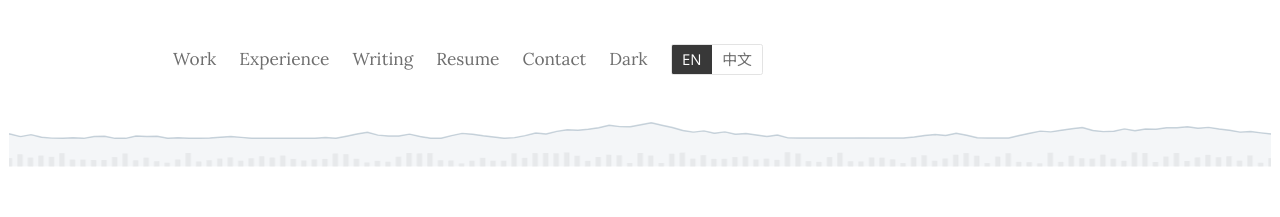
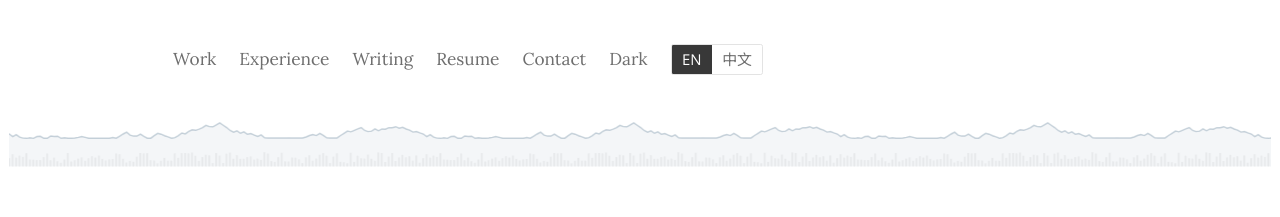
Before and after one commit to CMOMO7581/momo-website, a Next.js app: page / in a window 1280 px wide. Shown: the part 166-383 px from the top of the page. Built offline with nearby package versions, Linux system fonts and the light colour scheme; a web font is replaced by a local one.

Commit message:
Header chart: fixed-width tiles so speed and bar width match on every screen
Co-Authored-By: Claude Opus 5.5 <noreply@anthropic.com>

```diff
--- a/app/globals.css
+++ b/app/globals.css
@@ -50,8 +50,8 @@ hr{border:0;border-top:1px solid var(--rule);margin:52px 0}
 .masthead{position:relative;overflow:hidden}
 .masthead .head-inner{position:relative;z-index:1;padding-block:48px 80px}
 .masthead{--pat:color-mix(in srgb,var(--text) 11%,transparent);--pat-soft:color-mix(in srgb,var(--text) 6%,transparent)}
-.chart-bg{position:absolute;inset:auto auto 0 0;width:200%;height:84px;z-index:0;pointer-events:none;display:block;animation:chart-pan 90s linear infinite;will-change:transform}
-@keyframes chart-pan{to{transform:translateX(-50%)}}
+.chart-bg{position:absolute;inset:auto auto 0 0;width:3600px;height:84px;z-index:0;pointer-events:none;display:block;animation:chart-pan 90s linear infinite;will-change:transform}
+@keyframes chart-pan{to{transform:translateX(-360px)}}
 @media (prefers-reduced-motion: reduce){.chart-bg{animation:none}}
 /* On phones the nav wraps to two rows, so the chart is kept low enough to sit below the language switch.
    The header is also tighter here so the first screen shows it together with the photo. */
--- a/components/ChartBg.tsx
+++ b/components/ChartBg.tsx
@@ -1,6 +1,11 @@
 "use client";
 
 import { useEffect, useRef } from "react";
+
+// One loop of the walk is drawn into a 360px-wide tile, about a phone's width, so the bars
+// are the same width and the chart pans at the same speed on every screen.
+// Enough tiles are placed side by side to cover a wide monitor; CSS slides them left by one tile and repeats.
+const TILES = 10;
 
 export function ChartBg() {
   const ref = useRef<SVGSVGElement>(null);
@@ -18,21 +23,23 @@ export function ChartBg() {
       ys.push(y);
       vhs.push(8 + rnd() * 28);
     }
-    // To pan without a visible seam, the walk is bent so it ends where it started,
-    // then drawn twice side by side; CSS slides it left by one copy and repeats.
+    // To pan without a visible seam, the walk is bent so it ends where it started.
     const drift = ys[n - 1] - ys[0];
     const loop = ys.map((v, i) => Math.max(40, Math.min(170, v - drift * i / (n - 1))));
     const step = W / n;
     let d = "", vols = "";
-    for (let i = 0; i < 2 * n; i++) {
+    for (let i = 0; i < n; i++) {
       const x = i * step;
-      d += (i ? "L" : "M") + x.toFixed(1) + " " + loop[i % n].toFixed(1);
-      vols += '<rect class="vol" x="' + (x - 3).toFixed(1) + '" y="' + (H - vhs[i % n]).toFixed(1) + '" width="5" height="' + vhs[i % n].toFixed(1) + '"/>';
+      d += (i ? "L" : "M") + x.toFixed(1) + " " + loop[i].toFixed(1);
+      vols += '<rect class="vol" x="' + (x - 3).toFixed(1) + '" y="' + (H - vhs[i]).toFixed(1) + '" width="5" height="' + vhs[i].toFixed(1) + '"/>';
     }
-    d += "L" + 2 * W + " " + loop[0].toFixed(1);
-    svg.innerHTML = '<path class="ar" d="' + d + "L" + 2 * W + " " + H + "L0 " + H + 'Z"/>' + vols + '<path class="ln" d="' + d + '" vector-effect="non-scaling-stroke"/>';
+    d += "L" + W + " " + loop[0].toFixed(1);
+    const tile = '<path class="ar" d="' + d + "L" + W + " " + H + "L0 " + H + 'Z"/>' + vols + '<path class="ln" d="' + d + '" vector-effect="non-scaling-stroke"/>';
+    // Plain copies rather than <use>: the page's chart colors don't reach inside <use> clones.
+    let tiles = "";
+    for (let t = 0; t < TILES; t++) tiles += '<g transform="translate(' + t * W + ' 0)">' + tile + "</g>";
+    svg.innerHTML = tiles;
   }, []);
 
-  // Twice the masthead's width: the second half repeats the first.
-  return <svg ref={ref} className="chart-bg" id="chartBg" viewBox="0 0 2400 240" preserveAspectRatio="none" aria-hidden="true" />;
+  return <svg ref={ref} className="chart-bg" id="chartBg" viewBox={`0 0 ${TILES * 1200} 240`} preserveAspectRatio="none" aria-hidden="true" />;
 }
```
